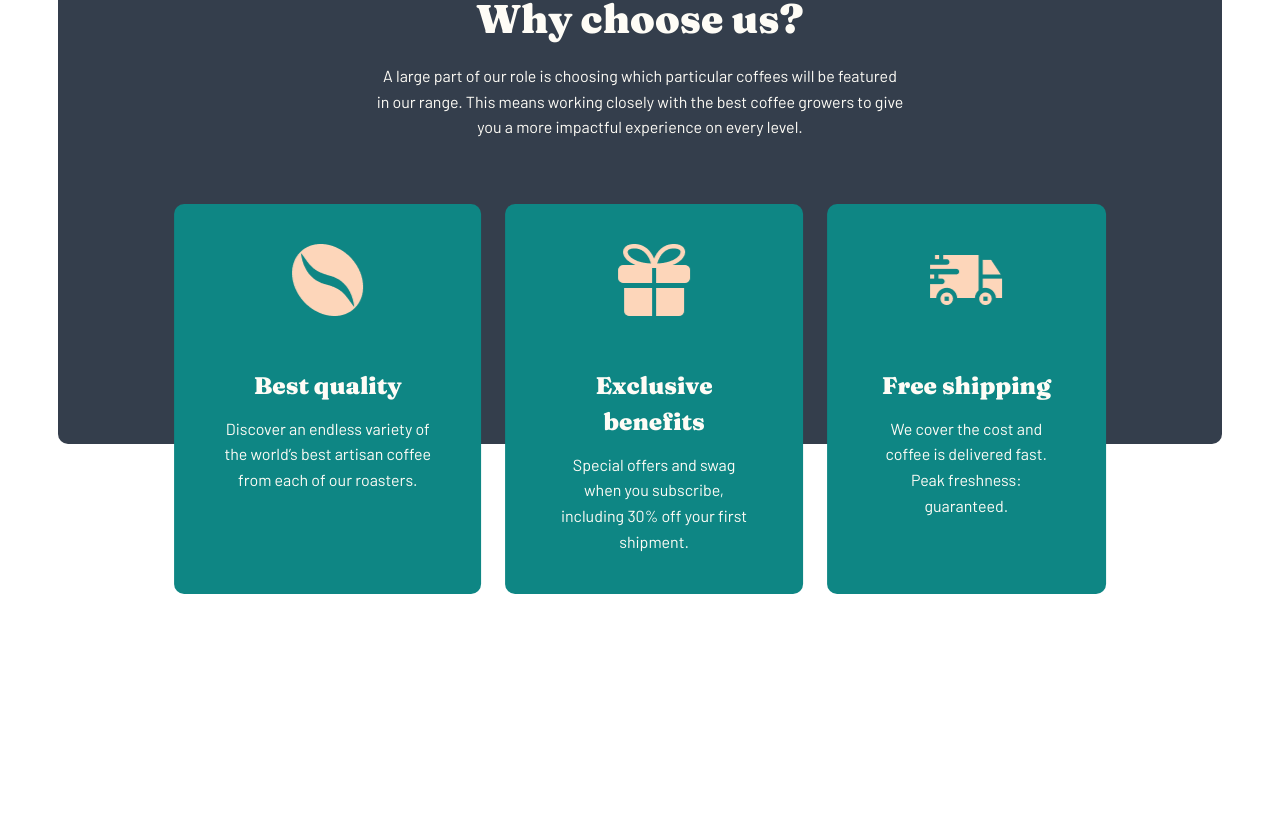
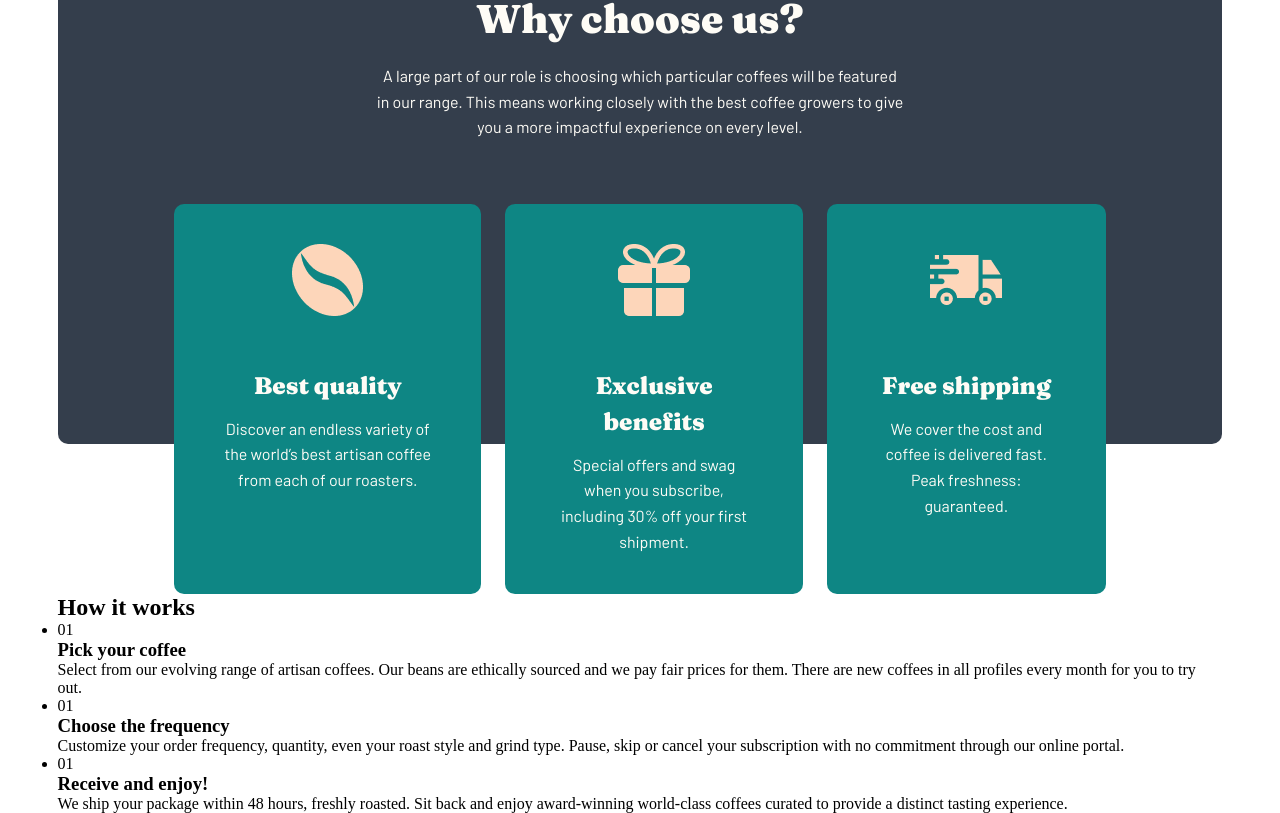
Before and after one commit to bluepersia/coffeeroasters, a React (Vite) app: page / in a window 1280 px wide. Shown: the part 1621-2434 px from the top of the page. Before the commit the page ends 2215 px from the top, so only its background shows below. Built offline with nearby package versions, Linux system fonts and the light colour scheme.

Commit message:
Benefits bottom margin fix

```diff
--- a/src/components/pages/home/Home.tsx
+++ b/src/components/pages/home/Home.tsx
@@ -1,5 +1,6 @@
 import OurCollection from "./Collection/OurCollection";
 import Hero from "./Hero/Hero";
+import HowItWorks from "./HowItWorks/HowItWorks";
 import WhyChooseUs from "./WhyChooseUs/WhyChooseUs";
 
 export default function Home() {
@@ -8,6 +9,7 @@ export default function Home() {
       <Hero />
       <OurCollection />
       <WhyChooseUs />
+      <HowItWorks />
     </>
   );
 }
--- /dev/null
+++ b/src/components/pages/home/HowItWorks/HowItWorks.tsx
@@ -0,0 +1,26 @@
+import Steps from "../../../shared/Steps/Steps";
+import styles from "./how-it-works.module.scss";
+
+export default function HowItWorks() {
+  return (
+    <section className={styles.howItWorks}>
+      <h2 className={styles.title}>How it works</h2>
+      <Steps
+        steps={[
+          {
+            title: "Pick your coffee",
+            desc: "Select from our evolving range of artisan coffees. Our beans are ethically sourced and we pay fair prices for them. There are new coffees in all profiles every month for you to try out.",
+          },
+          {
+            title: "Choose the frequency",
+            desc: "Customize your order frequency, quantity, even your roast style and grind type. Pause, skip or cancel your subscription with no commitment through our online portal.",
+          },
+          {
+            title: "Receive and enjoy!",
+            desc: "We ship your package within 48 hours, freshly roasted. Sit back and enjoy award-winning world-class coffees curated to provide a distinct tasting experience.",
+          },
+        ]}
+      />
+    </section>
+  );
+}
--- a/src/components/pages/home/WhyChooseUs/WhyChooseUs.tsx
+++ b/src/components/pages/home/WhyChooseUs/WhyChooseUs.tsx
@@ -8,6 +8,7 @@ import Benefit from "./Benefit";
 export default function WhyChooseUs() {
   return (
     <section className={styles.whyChooseUs}>
+      <div className={styles.content}>
         <h2 className={clsx(styles.title, "text-2", "u-margin-center")}>
           Why choose us?
         </h2>
@@ -16,6 +17,7 @@ export default function WhyChooseUs() {
           featured in our range. This means working closely with the best coffee
           growers to give you a more impactful experience on every level.
         </p>
+      </div>
       <ul className={clsx(styles.benefits, "u-margin-center", "u-reset-list")}>
         <Benefit img={beanImg} title="Best quality">
           Discover an endless variety of the world’s best artisan coffee from
--- a/src/components/pages/home/WhyChooseUs/why-choose-us.module.scss
+++ b/src/components/pages/home/WhyChooseUs/why-choose-us.module.scss
@@ -1,11 +1,13 @@
 .whyChooseUs {
-  padding-top: var(--space-1200);
-  padding-bottom: 14rem;
-  background-color: var(--color-neutral-900);
   color: var(--color-neutral-50);
   text-align: center;
+}
+
+.content {
+  padding-top: var(--space-1200);
+  background-color: var(--color-neutral-900);
+  padding-bottom: 14rem;
   border-radius: var(--radius-10);
-  position: relative;
 }
 .title,
 .desc {
@@ -22,16 +24,14 @@
 
 .benefits {
   width: min(80%, 69rem);
-  position: absolute;
-  left: 50%;
-  transform: translateX(-50%);
   display: flex;
   flex-direction: column;
   gap: var(--space-300);
+  margin-top: -14rem;
 }
 
 @media (min-width: 768px) {
-  .whyChooseUs {
+  .content {
     padding-bottom: 18rem;
   }
   .title,
@@ -42,14 +42,19 @@
   .title {
     margin-bottom: 1.25rem;
   }
+
+  .benefits {
+    margin-top: -17rem;
+  }
 }
 
 @media (min-width: 1200px) {
-  .whyChooseUs {
+  .content {
     padding-top: var(--space-1200);
     padding-bottom: 15rem;
   }
   .benefits {
     flex-direction: row;
+    margin-top: -15rem;
   }
 }
--- a/src/components/shared/Nav/nav.module.scss
+++ b/src/components/shared/Nav/nav.module.scss
@@ -1,7 +1,4 @@
 @use "/src/App.scss";
-
-.nav {
-}
 
 .navList {
   display: flex;
--- /dev/null
+++ b/src/components/shared/Steps/Steps.tsx
@@ -0,0 +1,30 @@
+import styles from "./steps.module.scss";
+
+type Props = {
+  steps: Step[];
+};
+
+type Step = {
+  title: string;
+  desc: string;
+};
+export default function Steps({ steps }: Props) {
+  return (
+    <div className={styles.steps}>
+      <div className={styles.line}>
+        <div className={styles.circle1}></div>
+        <div className={styles.circle2}></div>
+        <div className={styles.circle3}></div>
+      </div>
+      <ul className={styles.list}>
+        {steps.map((step) => (
+          <li className={styles.step}>
+            <span className={styles.stepNum}>01</span>
+            <h3 className={styles.stepTitle}>{step.title}</h3>
+            <p className={styles.stepDesc}>{step.desc}</p>
+          </li>
+        ))}
+      </ul>
+    </div>
+  );
+}
```
Also changed, not shown: src/components/pages/home/HowItWorks/how-it-works.module.scss (added), src/components/shared/Steps/steps.module.scss (added). Lines whose indentation alone changed are shown as unchanged.
